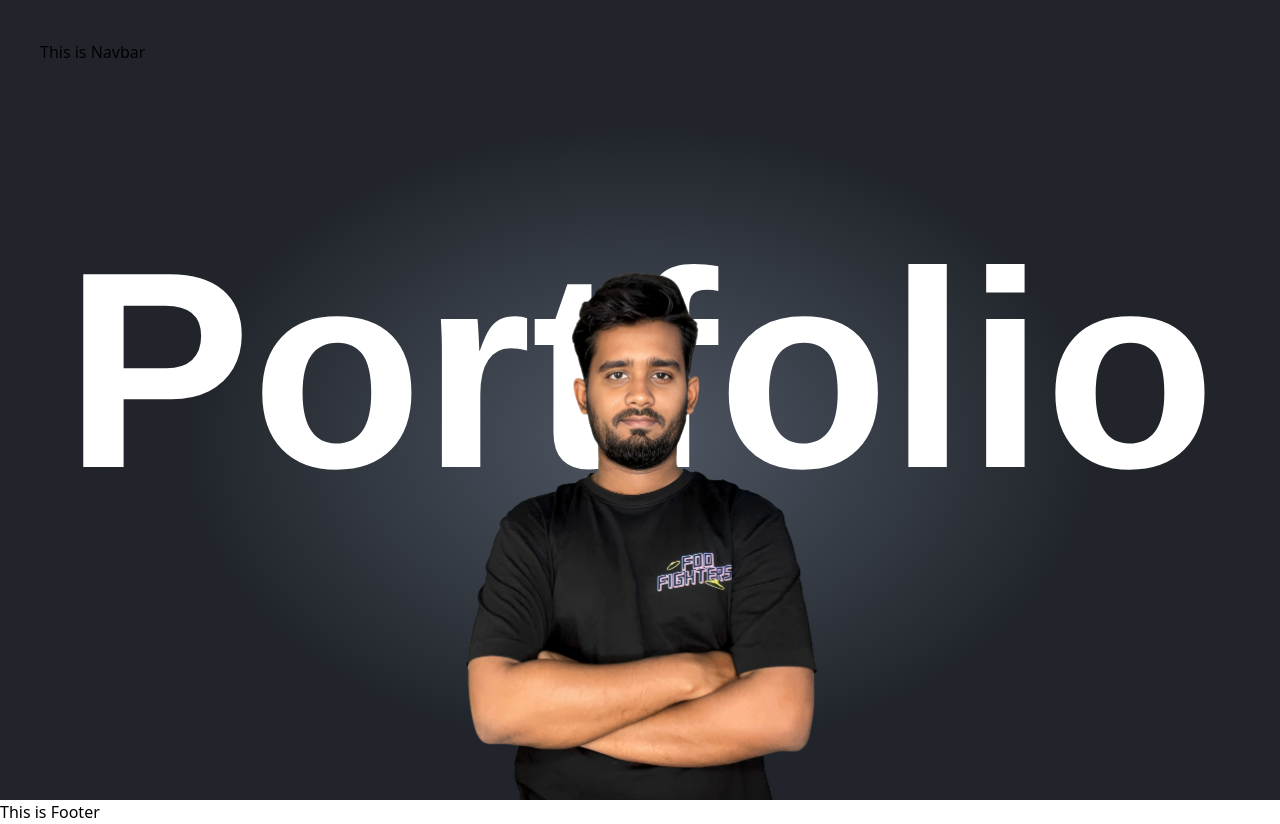
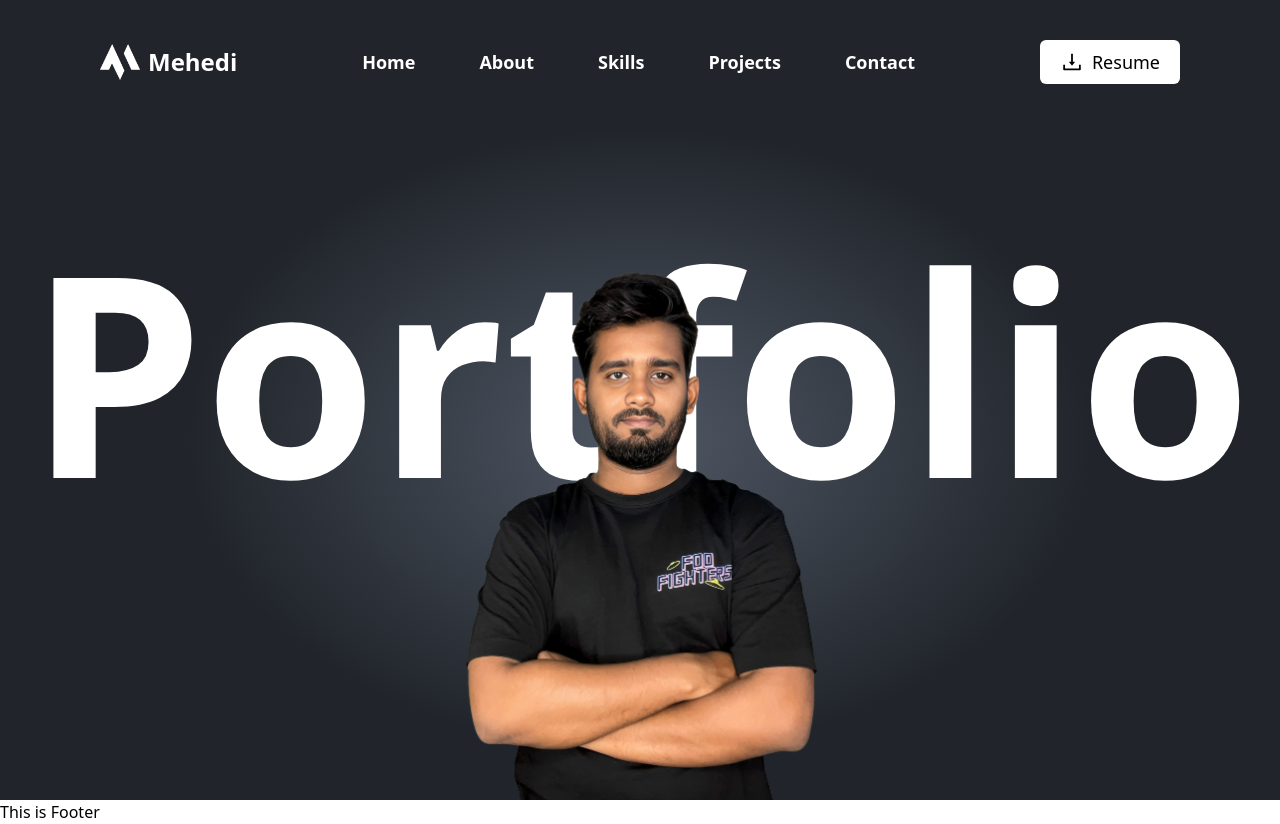
Before and after one commit to MehediHasan128/mehedi-portfolio, a React (Vite) app: page / in a window 1280 px wide. Built offline with nearby package versions, Linux system fonts and the light colour scheme.

Commit message:
add navbar

```diff
--- a/package.json
+++ b/package.json
@@ -12,7 +12,8 @@
   "dependencies": {
     "@tailwindcss/vite": "^4.1.10",
     "react": "^19.1.0",
-    "react-dom": "^19.1.0"
+    "react-dom": "^19.1.0",
+    "react-icons": "^5.5.0"
   },
   "devDependencies": {
     "@eslint/js": "^9.25.0",
--- a/src/components/navbar/Navbar.tsx
+++ b/src/components/navbar/Navbar.tsx
@@ -1,9 +1,29 @@
+import { AiOutlineDownload } from "react-icons/ai";
+import logo from "../../assets/logo/logo.png";
+
+const navItems = ['Home', 'About', 'Skills', 'Projects', 'Contact']
+
 const Navbar = () => {
-  return <>
-    <div className="p-10 bg-transparent fixed z-10">
-        <h1>This is Navbar</h1>
-    </div>
-  </>;
+  return (
+    <>
+      <div className="p-10 bg-transparent fixed z-10 w-full">
+        <div className="w-[90%] mx-auto flex items-center justify-between">
+          <div className="flex items-center gap-2 cursor-pointer">
+            <img className="w-10" src={logo} alt="logo" />
+            <span className="text-2xl text-white font-bold">Mehedi</span>
+          </div>
+          <div className="flex space-x-16 text-lg font-semibold text-white">
+            {
+              navItems.map((item) => <button className="cursor-pointer">{item}</button>)
+            }
+          </div>
+          <div>
+            <button className="px-5 py-2 rounded-md text-lg font-medium bg-white flex items-center gap-2 cursor-pointer active:scale-95 duration-1000"><AiOutlineDownload className="text-2xl" /> Resume</button>
+          </div>
+        </div>
+      </div>
+    </>
+  );
 };
 
 export default Navbar;
--- a/src/index.css
+++ b/src/index.css
@@ -1,7 +1,12 @@
 @import "tailwindcss";
-@import url('https://fonts.googleapis.com/css2?family=League+Gothic&display=swap');
 
 
-#bannerContent{
-    font-family: "League Gothic", sans-serif;
+::-webkit-scrollbar{
+  width: 8px;
+  position: fixed;
+  transition: opacity 0.3s;
 }
+
+html {
+  scrollbar-width: thin;
+}
```
Also changed, not shown: 1 other file (tests, documents, lock files or other folders).
